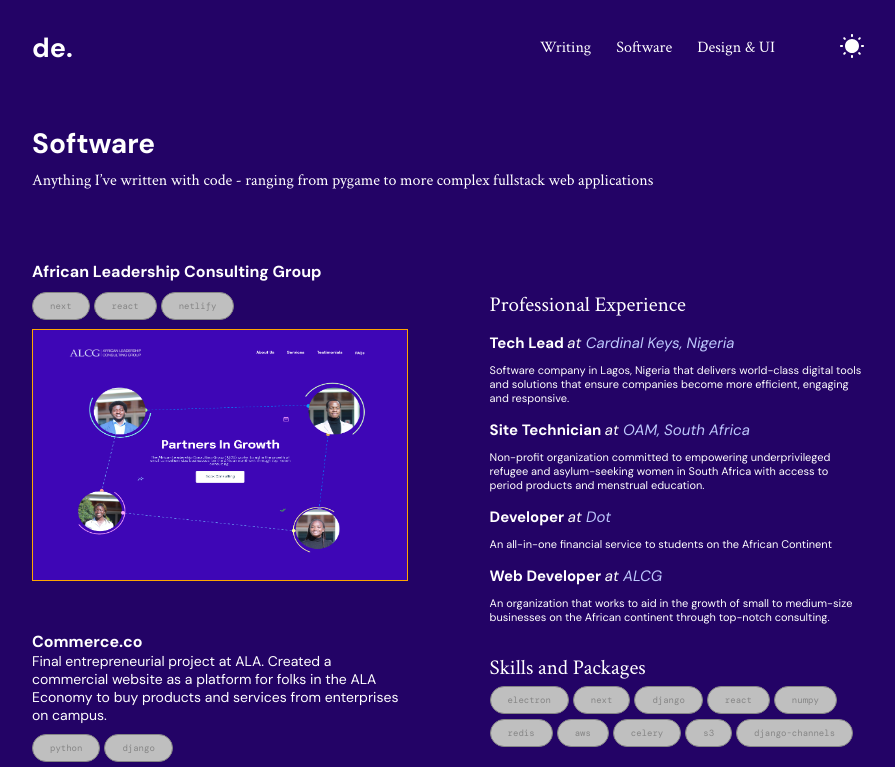
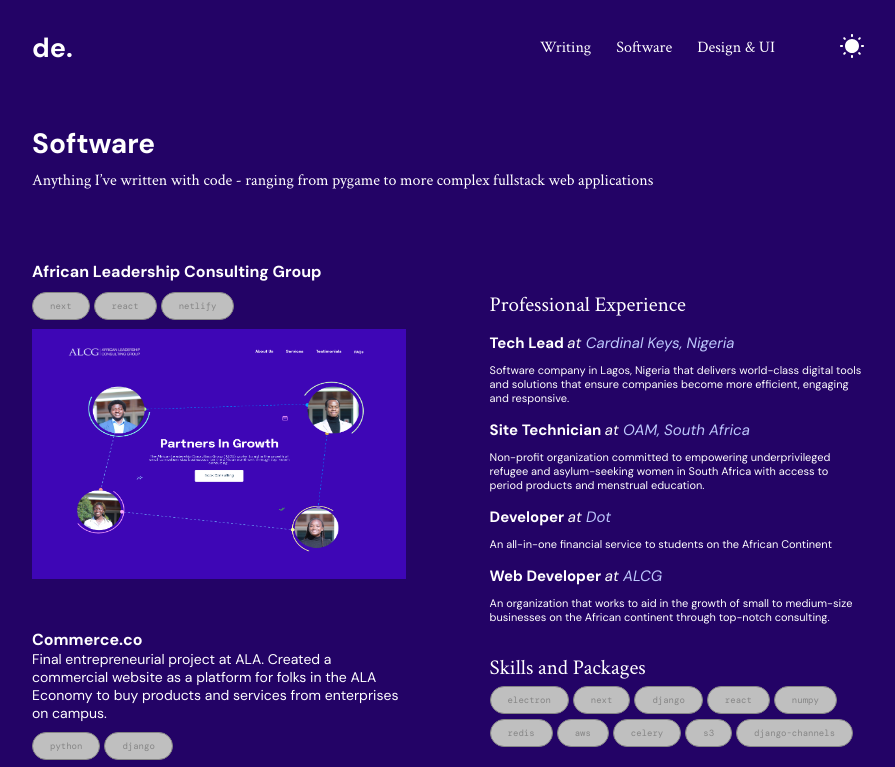
Before and after one commit to onkhida/danieleta, a Next.js app: page /software in a window 1280 px wide. Shown: the top 767 px of the page, without its empty margins (192-1087 px from the left). Built offline with nearby package versions, Linux system fonts and the light colour scheme.

Commit message:
removed border

```diff
--- a/styles/Software.module.css
+++ b/styles/Software.module.css
@@ -74,7 +74,6 @@
 
 .imagewrapper {
     width: 100%!important;
-    border: 1px solid orange;
 }
 
 .imagewrapper {
```
